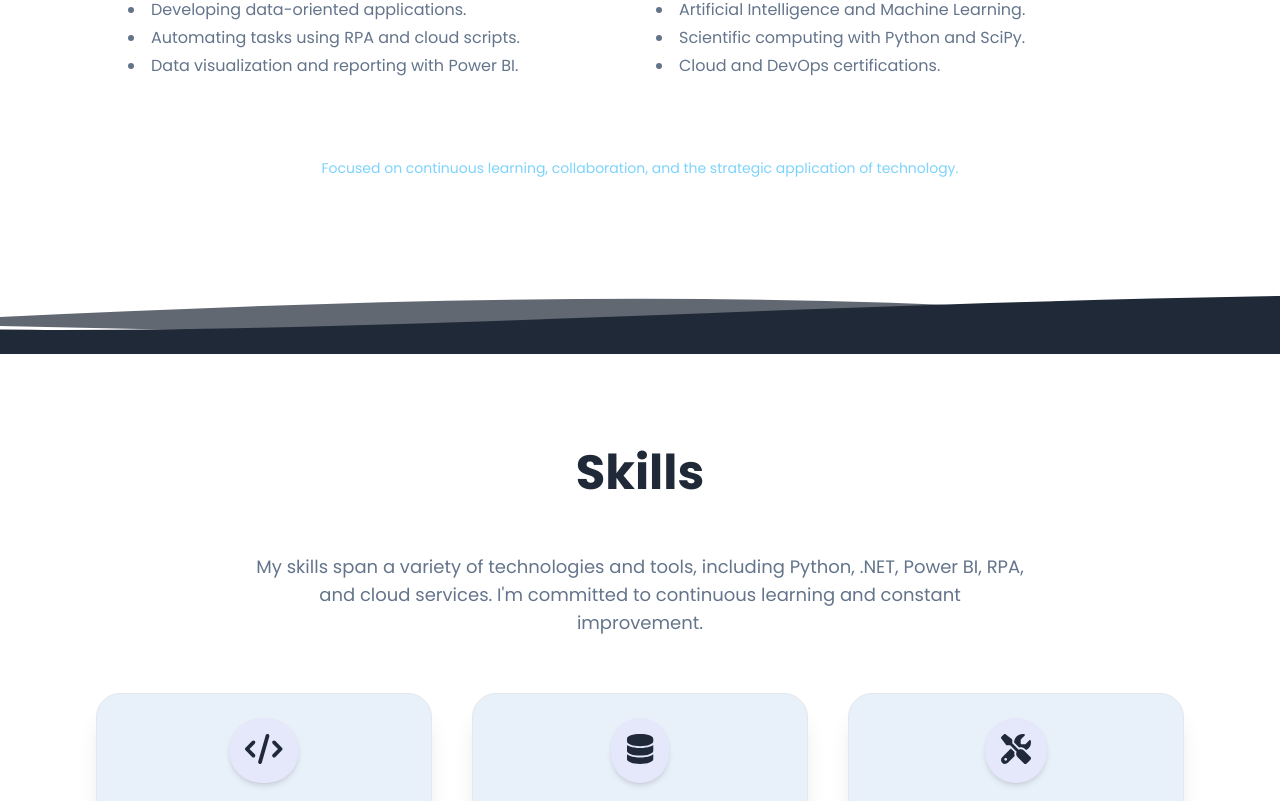
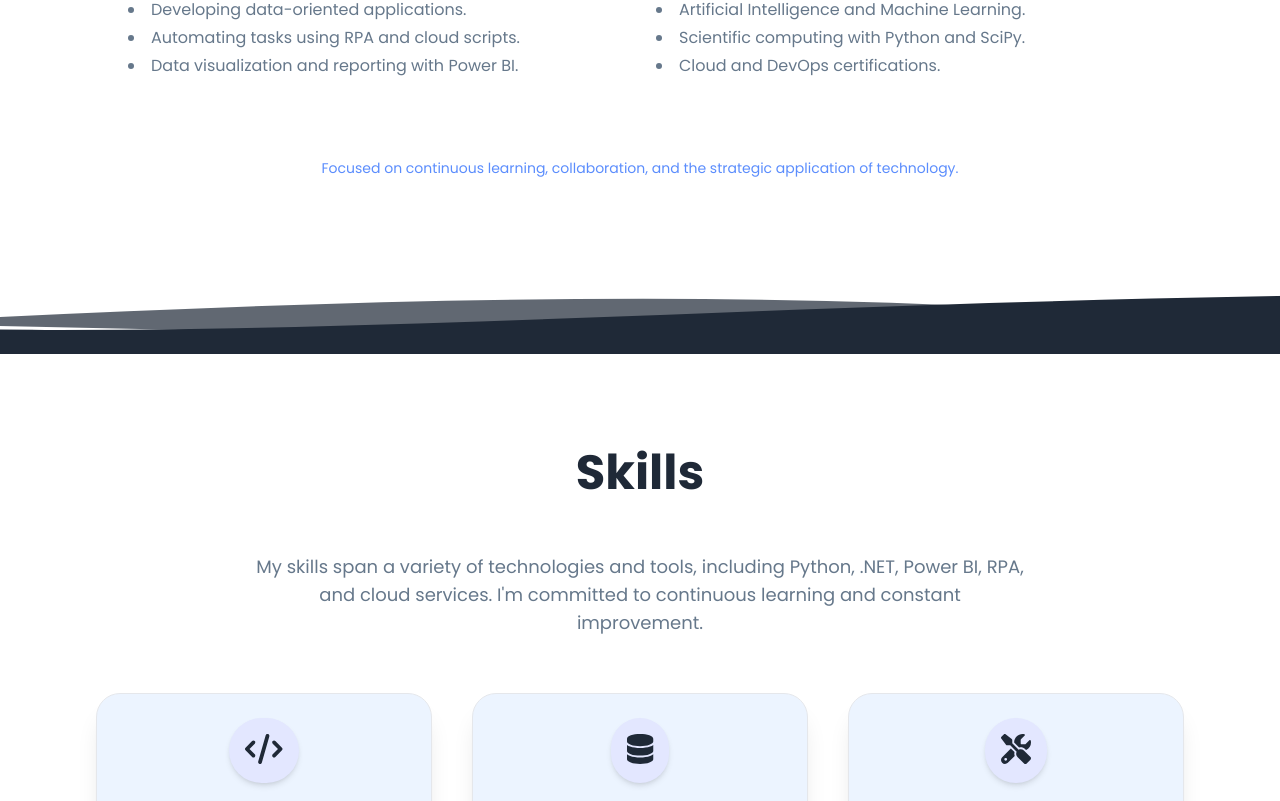
Before and after one commit to AndCarrillo/Portfolio, a React (Vite) app: page / in a window 1280 px wide. Shown: the part 1099-1900 px from the top of the page. Built offline with nearby package versions, Linux system fonts and the light colour scheme.

Commit message:
Update Tailwind custom color palette
Refined the brand, surface, text, and border color values in the Tailwind config for a softer pastel and blue-toned palette.

```diff
--- a/tailwind.config.js
+++ b/tailwind.config.js
@@ -6,35 +6,35 @@ export default {
     extend: {
       colors: {
         brand: {
-          base: "#e5e7fa", // tono base más fuerte que #f4f0ff
-          accent: "#b8a8ec", // tono acentuado más definido
-          primary: "#75aadb", // azul medio
-          secondary: "#89d7e6", // celeste
-          link: "#3b82f6",
+          base: "#e3e7ff", // base pastel suave (lavanda gris)
+          accent: "#c7b6f2", // lila claro
+          primary: "#74b9dc", // celeste pastel
+          secondary: "#a0e7e5", // menta suave
+          link: "#5b8dfd", // azul vibrante para enlaces
 
-          gradientLight1: "#eae4ff",
-          gradientLight2: "#d8cfff",
-          gradientLight3: "#f0ebff",
+          gradientLight1: "#f4f0ff", // fondo lavanda claro
+          gradientLight2: "#eae4ff",
+          gradientLight3: "#f9f7ff",
 
-          gradientDark1: "#0d0d1a",
+          gradientDark1: "#10101a",
           gradientDark2: "#0b0b16",
           gradientDark3: "#070612",
         },
         surface: {
-          light: "#e8f0fa",
-          dark: "#1a2533",
+          light: "#ecf4ff", // azul cielo pastel claro
+          dark: "#1a2533", // azul noche profundo
         },
         text: {
-          primary: "#1e293b",
-          light: "#e4f0f8",
-          muted: "#64748b",
-          mutedDark: "#94a3b8",
-          footer: "#7dd3fc",
-          footerDark: "#bae6fd",
+          primary: "#1e293b", // azul oscuro neutro
+          light: "#e8f0fc", // casi blanco azulado (modo dark)
+          muted: "#66788b", // gris azulado
+          mutedDark: "#9acaff", // celeste suave
+          footer: "#5b8dfd", // azul más fuerte para texto
+          footerDark: "#cde5ff", // celeste grisáceo (modo dark)
         },
         border: {
-          light: "#cbd5e1",
-          dark: "#475569",
+          light: "#c2d4f8", // azul pálido lavanda
+          dark: "#3b4b60", // gris azulado profundo
         },
       },
     },
```
